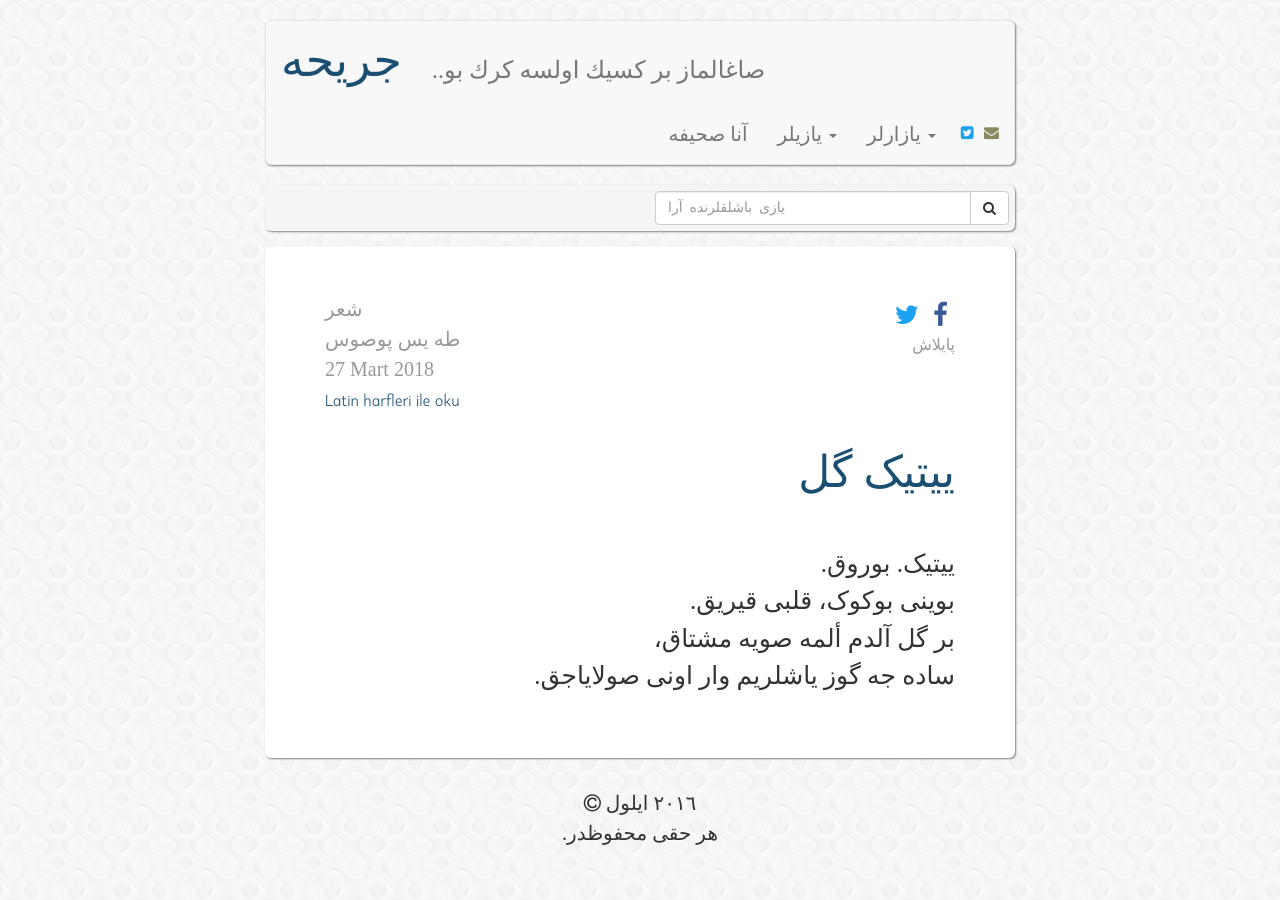
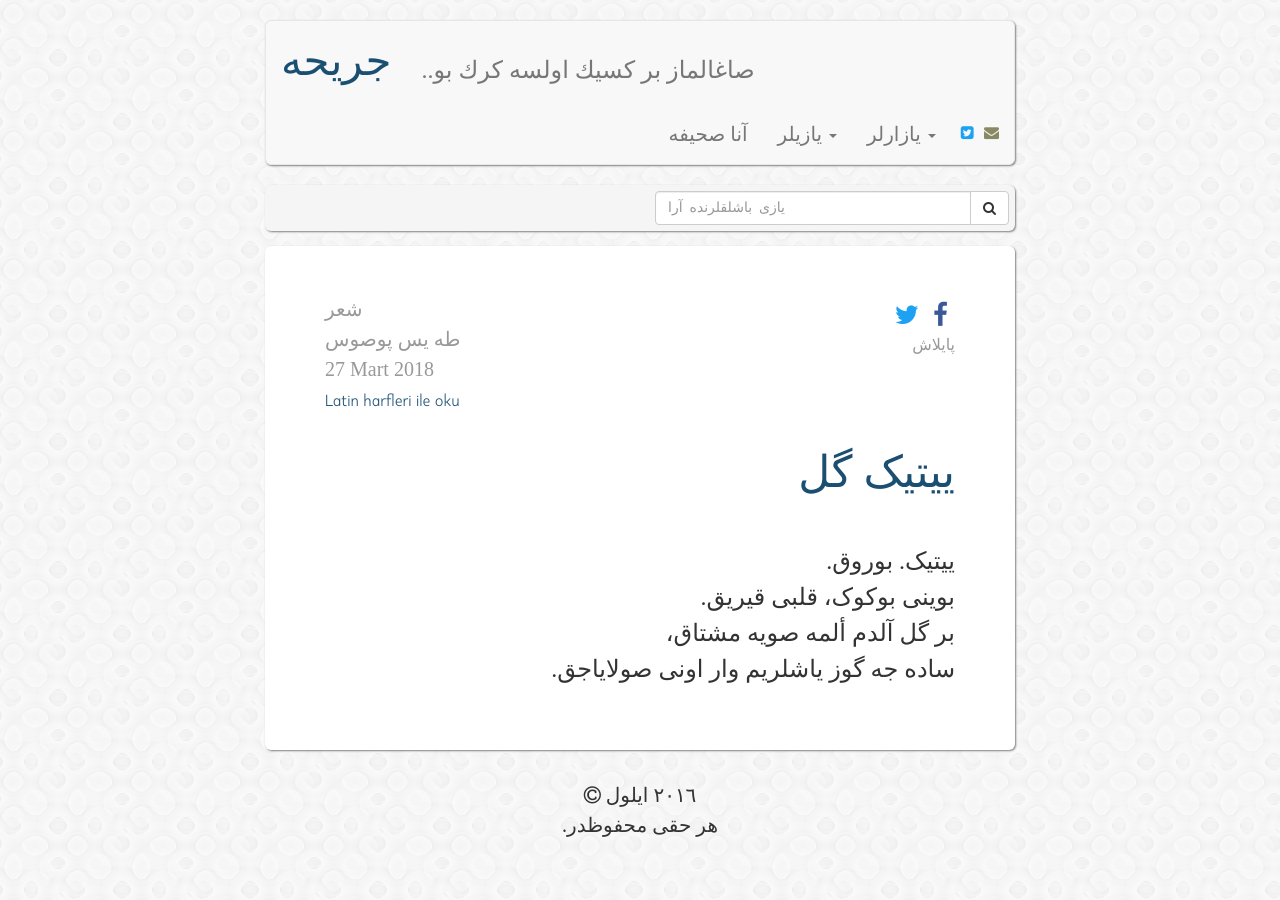
Before and after one commit to muhammedaydogdu/muhammedaydogdu.github.io, a Jekyll site: the page built from _posts/2018-03-27-yitik-gul-os.md, in a window 1280 px wide. Built offline with Jekyll 4.4.1, drawn with Linux system fonts in a browser that asks for light colours; some web fonts are replaced.

Commit message:
Update style.css

```diff
--- a/css/style.css
+++ b/css/style.css
@@ -137,7 +137,7 @@
 }
 
 .container .jumbotron .os-text p {
-  font-size: 25px;
+  font-size: 24px;
 }
 
 .container .jumbotron h2.os-text {
@@ -145,7 +145,7 @@
 }
 
 #os-baslik {
-  font-size: 46px;
+  font-size: 42px;
 }
 
 #foot-os {
```
